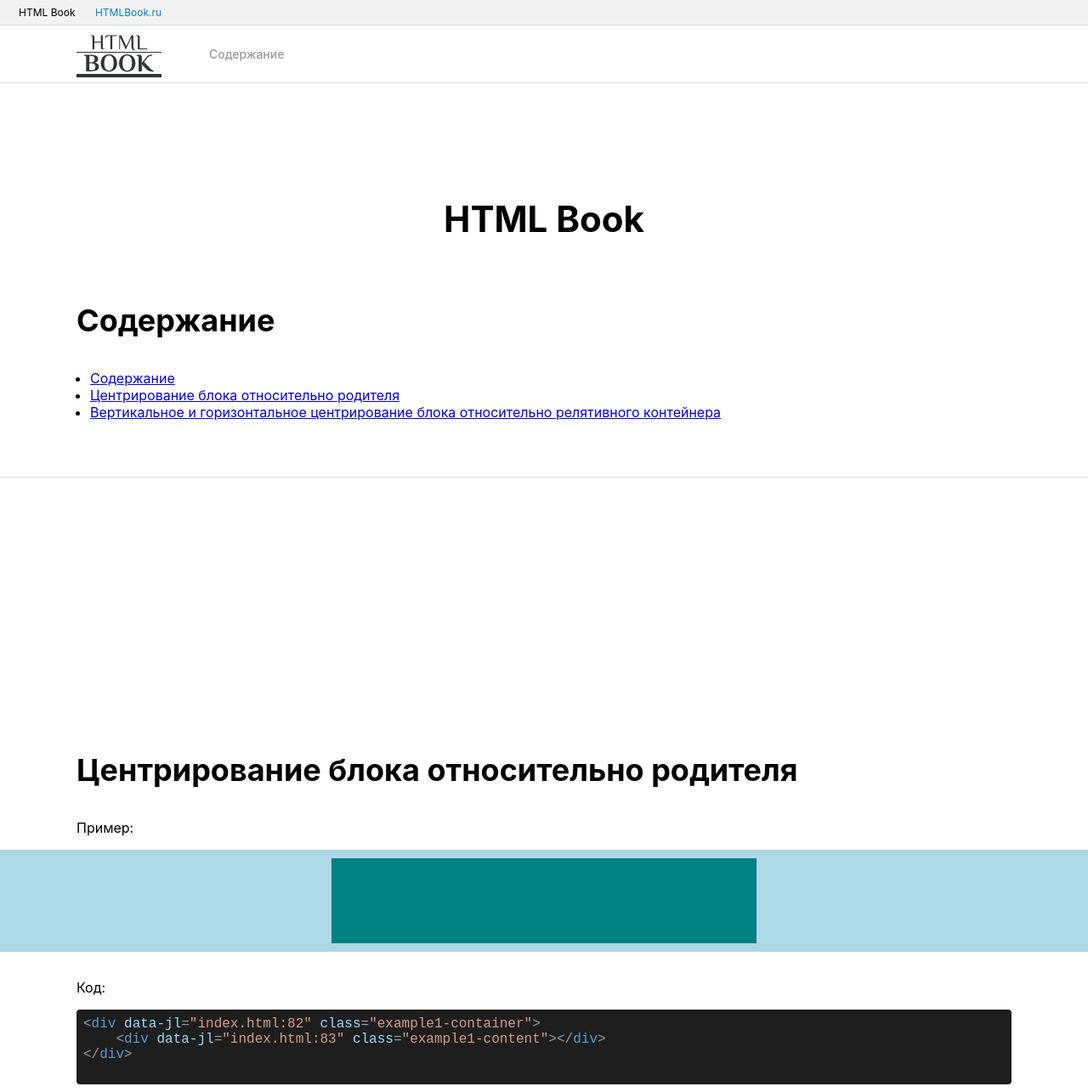
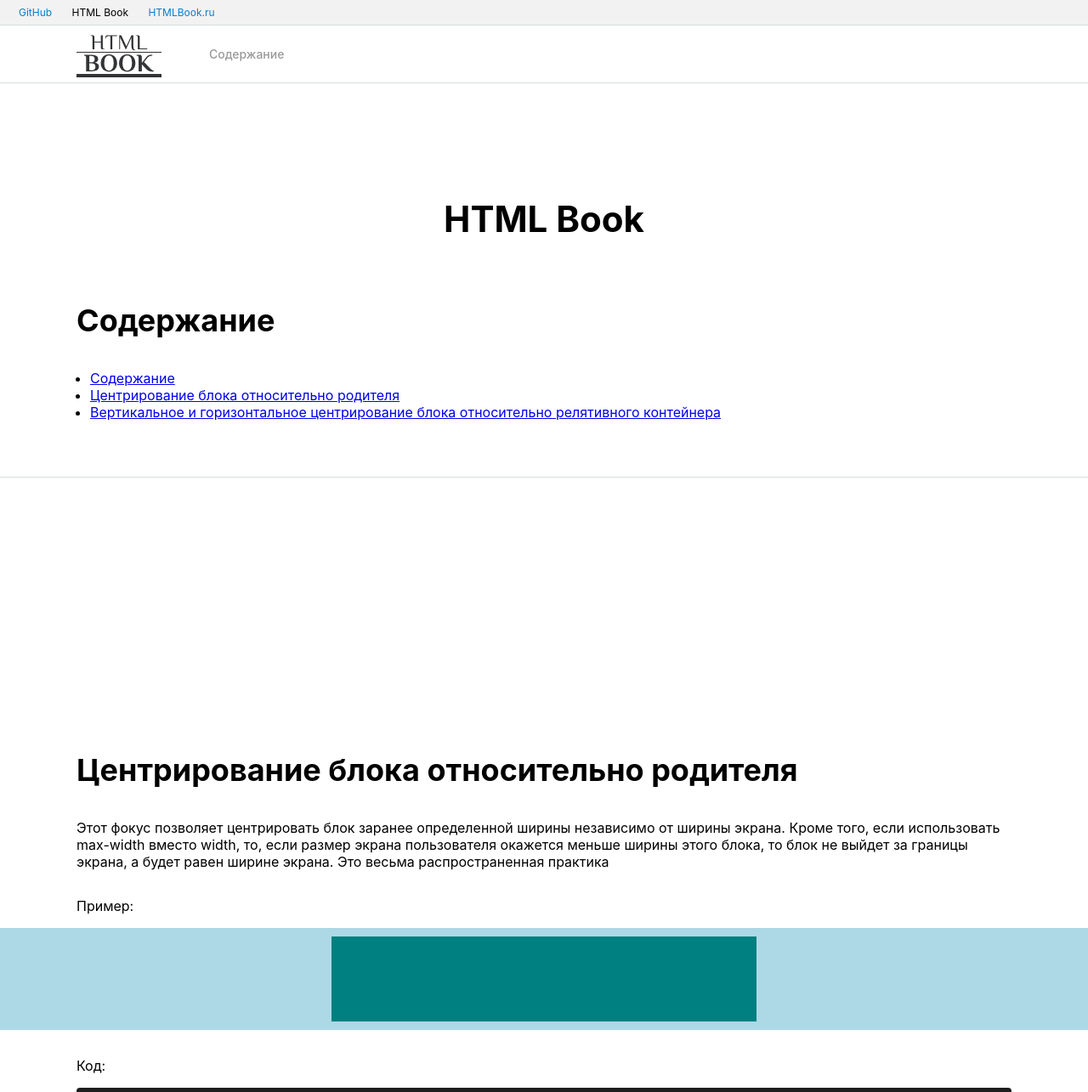
Before and after one commit to ne-milashka/html-book, a plain HTML site: page index.html in a window 1280 px wide. Shown: the top 1285 px of the page at 85% size. Drawn offline with Linux system fonts and the light colour scheme.

Commit message:
Добавил описания для упражнений и ссылку на github

```diff
--- a/index.html
+++ b/index.html
@@ -23,6 +23,7 @@
 
     <header>
         <div class="services">
+            <a href="https://github.com/ne-milashka/html-book">GitHub</a>
             <a class="active" href="https://ne-milashka.github.io/html-book/">HTML Book</a>
             <a href="http://htmlbook.ru">HTMLBook.ru</a>
         </div>
@@ -57,6 +58,10 @@
     <section>
         <div class="container">
             <h2 id="margin-0-auto">Центрирование блока относительно родителя</h2>
+            <p>Этот фокус позволяет центрировать блок заранее определенной ширины независимо от ширины экрана. Кроме
+                того, если использовать max-width вместо width, то, если размер экрана пользователя окажется меньше
+                ширины этого блока, то блок не выйдет за границы экрана, а будет равен ширине экрана. Это весьма
+                распространенная практика</p>
             <p>Пример:</p>
         </div>
         <style>
@@ -111,6 +116,7 @@
         <div class="container">
             <h2 id="relative-absolute">Вертикальное и горизонтальное центрирование блока относительно релятивного
                 контейнера</h2>
+                <p>Эта техника применяется, в основном, для вёрстки модальных окон</p>
             <p>Пример:</p>
         </div>
         <style>
```
